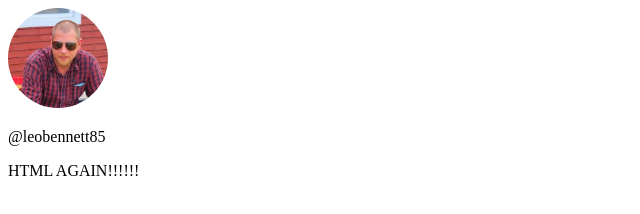
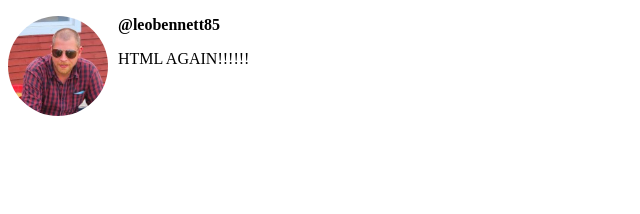
Before and after one commit to leobennett85/HTML-Practice, a plain HTML site: page index.html in a window 1280 px wide. Shown: the whole page, without its empty margins (0-640 px from the left). Drawn offline with Linux system fonts and the light colour scheme.

Commit message:
Updates styles
Added styles

```diff
--- a/index.html
+++ b/index.html
@@ -8,7 +8,7 @@
 
     <body>
         <img src="images/leo.jfif" alt="OOPS">
-        <p>@leobennett85</p>
+        <p class="username">@leobennett85</p>
         <p>HTML AGAIN!!!!!!</p>
     </body>
 </html>
--- a/styles.css
+++ b/styles.css
@@ -1,4 +1,10 @@
 img {
     width: 100px;
     border-radius: 50px;
+    float: left;
+    margin-right: 10px;
 }
+
+.username  {
+    font-weight: bold;
+}
```
